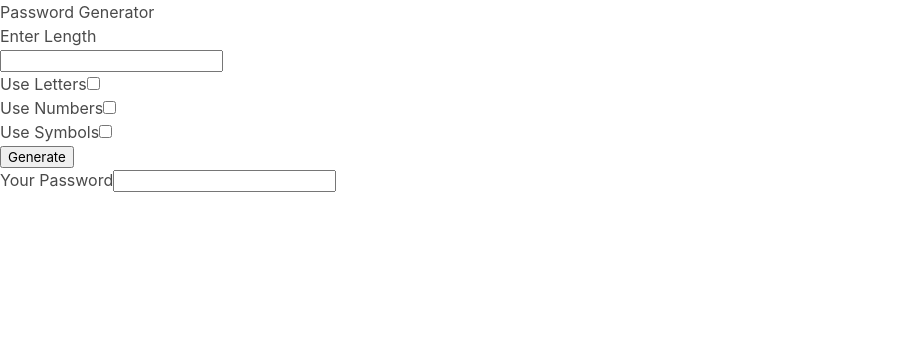
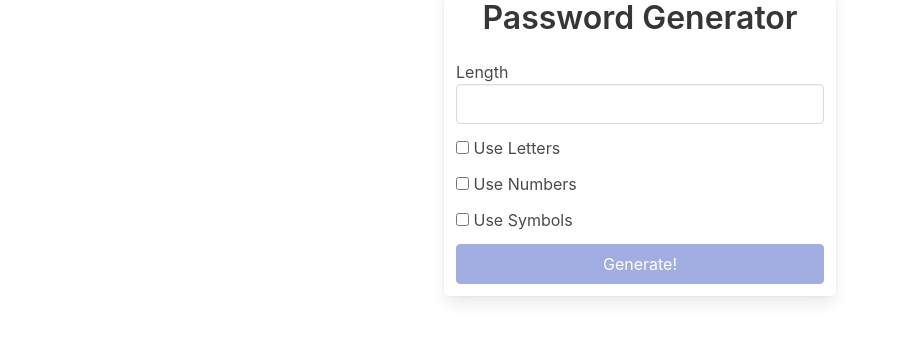
Before and after one commit to mathewgrabau/angular-pwgen, an Angular app: page / in a window 1280 px wide. Shown: the top 340 px of the page, without its empty margins (0-900 px from the left). Built offline with nearby package versions, Linux system fonts and the light colour scheme.

Commit message:
Updated styles and added hiding the generated field.

```diff
--- a/src/app/app.component.html
+++ b/src/app/app.component.html
@@ -1,30 +1,49 @@
-<h1>Password Generator</h1>
+<div class="container">
+    <div class="columns is-centered">
+      <div class="box column is-one-third">
+        <h1 class="title has-text-centered">Password Generator</h1>
 
-<div>
-  <label for="length">Enter Length</label>
-</div>
-<div>
-  <!-- The $event is allowing it to grab the native/DOM event. -->
-  <input type="text" name="length" (input)="onInputLength($event.target.value)">
-</div>
-<div>
-  <label for="letters">Use Letters</label>
-  <input type="checkbox" (change)="onChangeUseLetters()">
-</div>
-<div>
-    <label for="numbers">Use Numbers</label>
-    <input type="checkbox" (change)="onChangeUseNumbers()">
-</div>
-<div>
-  <label for="symbols">Use Symbols</label>
-  <input type="checkbox" (change)="onChangeUseSymbols()">
-</div>
+        <div class="field">
+          <label>Length</label>
+          <input class="input" (input)="onInputLength($event.target.value)" />
+        </div>
 
-<div>
-  <button (click)="onButtonClick()">Generate</button>
-</div>
+        <div class="field">
+          <div class="control">
+            <label class="checkbox">
+              <input (change)="onChangeUseLetters()" type="checkbox" />
+              Use Letters
+            </label>
+          </div>
+        </div>
 
-<div>
-  <label for="password">Your Password</label>
-  <input type="text" [value]="password">
-</div>
+        <div class="field">
+          <div class="control">
+            <label class="checkbox">
+              <input (change)="onChangeUseNumbers()" type="checkbox" />
+              Use Numbers
+            </label>
+          </div>
+        </div>
+
+        <div class="field">
+          <div class="control">
+            <label class="checkbox">
+              <input (change)="onChangeUseSymbols()" type="checkbox" />
+              Use Symbols
+            </label>
+          </div>
+        </div>
+
+        <button [disabled]="!(length && (includeLetters || includeSymbols || includeNumbers))"
+          (click)="onButtonClick()" class="button is-link is-fullwidth">
+          Generate!
+        </button>
+
+        <div class="box" *ngIf="password">
+          <label>Your Password</label>
+          <input class="input" [value]="password" />
+        </div>
+      </div>
+    </div>
+  </div>
```
